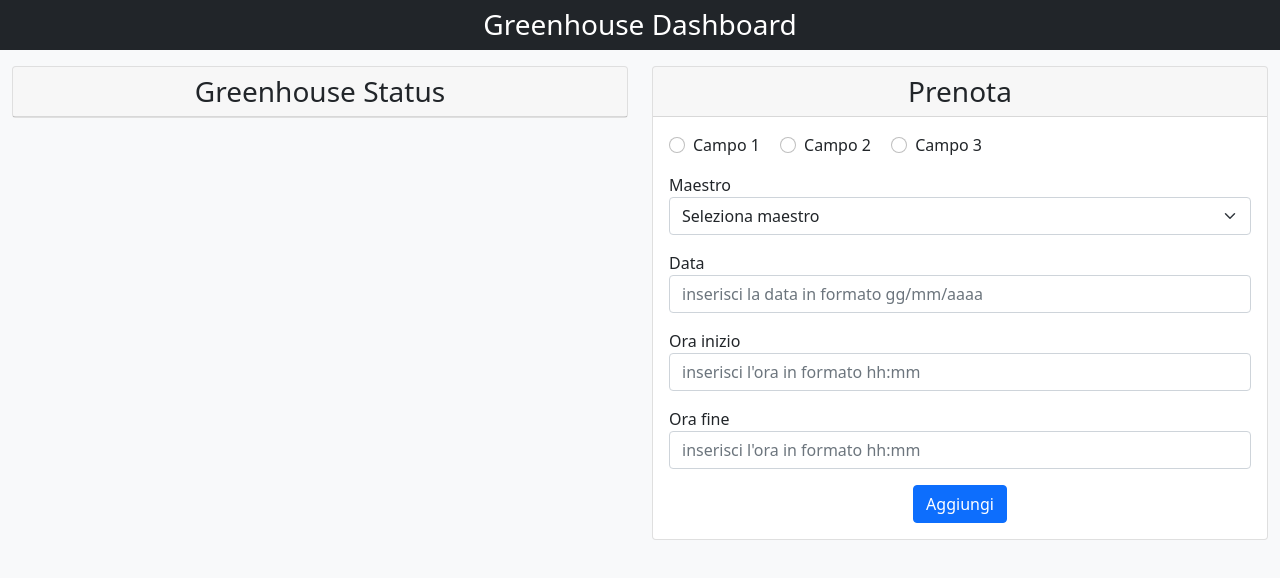
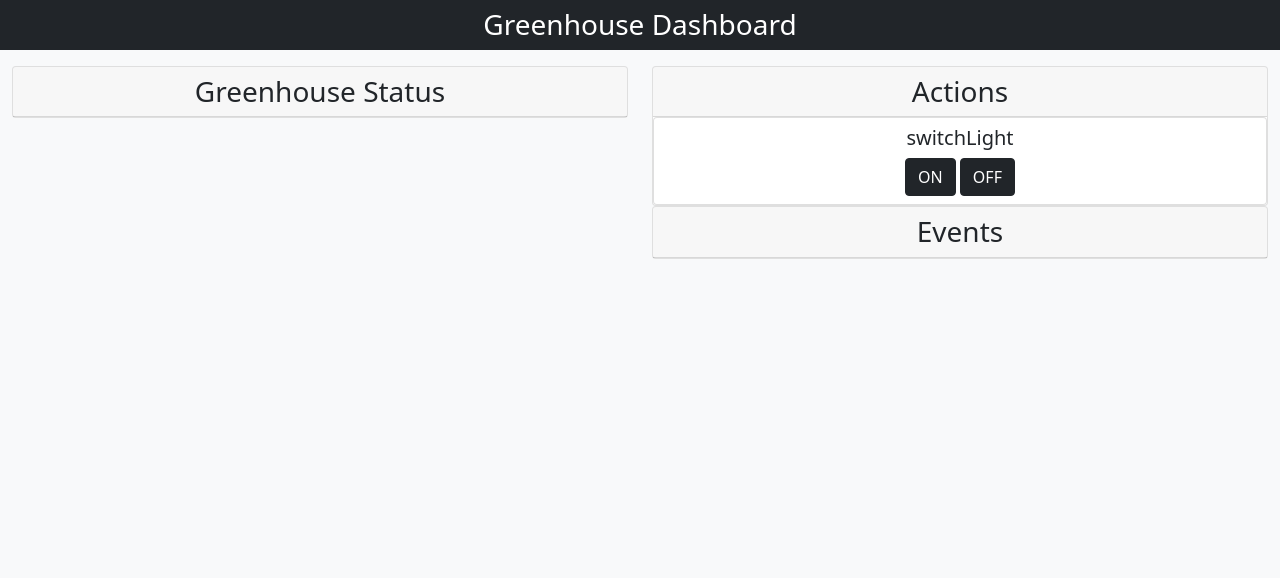
Before and after one commit to aleshark87/Greenhouse-Dashboard, a website built with Parcel: page src/index.html in a window 1280 px wide. Built offline with nearby package versions, Linux system fonts and the light colour scheme.

Commit message:
actions works

```diff
--- a/src/index.html
+++ b/src/index.html
@@ -46,53 +46,23 @@
 
             <div class="col-12 col-lg-6 py-3">
                 <div class="card">
-                    <form id="add_booking" autocomplete="off">
-                        <legend class="card-header text-center h3">Prenota</legend>
-                        <div class="card-body">
-                            <div class="form-check form-check-inline">
-                                <input type="radio" id="1" name="field-select" value="1" class="form-check-input">
-                                <label for="1" class="form-check-label ">Campo 1</label>
-                            </div>
-                            <div class="form-check form-check-inline">
-                                <input type="radio" id="2" name="field-select" value="2" class="form-check-input">
-                                <label for="2" class="form-check-label">Campo 2</label>
-                            </div>
-                            <div class="form-check form-check-inline mb-3">
-                                <input type="radio" id="3" name="field-select" value="3" class="form-check-input">
-                                <label for="3" class="form-check-label">Campo 3</label>
-                            </div><br>
-
-                            <span class="mt-3">Maestro</span>
-                            <select id="select-master" class="form-select mb-3" name="select-teacher">
-                                <option selected>Seleziona maestro</option>
-                                <option value="1">Davide</option>
-                                <option value="2">Thomas</option>
-                                <option value="3">Montini</option>
-                                <option value="4">Solo campo</option>
-                            </select>
-
-                            <div class="mb-3">
-                                <label for="datepicker">Data</label>
-                                <input class="form-control" id="datepicker" type="text"
-                                    placeholder="inserisci la data in formato gg/mm/aaaa">
-                            </div>
-
-                            <div class="mb-3">
-                                <label for="timepicker-start">Ora inizio</label>
-                                <input class="form-control" id="timepicker-start" type="text"
-                                    placeholder="inserisci l'ora in formato hh:mm">
-                            </div>
-                            <div class="mb-3">
-                                <label for="timepicker-end">Ora fine</label>
-                                <input class="form-control" id="timepicker-end" type="text"
-                                    placeholder="inserisci l'ora in formato hh:mm">
-                            </div>
-
-                            <div class="text-center">
-                                <button type="button" id="aggiungi" class="btn btn-primary">Aggiungi</button>
-                            </div>
-                        </div>
-                    </form>
+                    <h3 class="text-center card-header">Actions</h3>
+                    <div id="actionContent">
+                        <ul class="list-group" id="actions">
+                            <li class="list-group-item text-center">
+                                <h5>switchLight</h5>
+                                <button type="button" id="switchOn" class="btn btn-dark">ON</button>
+                                <button type="button" id="switchOff" class="btn btn-dark">OFF</button>
+                            </li>
+                        </ul>
+                    </div>
+                </div>
+                <div class="card">
+                    <h3 class="text-center card-header">Events</h3>
+                    <div id="eventContent">
+                        <ul class="list-group" id="events">
+                        </ul>
+                    </div>
                 </div>
             </div>
         </div>
--- a/src/js-modules/AjaxRequests.js
+++ b/src/js-modules/AjaxRequests.js
@@ -5,3 +5,12 @@ export function ajaxRequest(uri, type, headers){
         headers: headers,
       });
 }
+
+export function ajaxRequestData(uri, type, headers, data){
+  return $.ajax({
+    url: uri,
+    type: type,
+    headers: headers,
+    data: data
+  });
+}
--- a/src/js-modules/ConnectionParams.js
+++ b/src/js-modules/ConnectionParams.js
@@ -17,3 +17,9 @@ export const standardHeader = {
     'accept': 'application/json',
     'Authorization': 'Basic ZGl0dG86ZGl0dG8='
 };
+
+export const headerPostMessage = {
+    'Authorization': 'Basic ZGl0dG86ZGl0dG8=',
+    'accept': '*/*',
+    'Content-Type': 'application/json'
+};
--- a/src/js-modules/InitPage.js
+++ b/src/js-modules/InitPage.js
@@ -1,3 +1,6 @@
+import { ajaxRequestData } from "./AjaxRequests.js";
+import { headerPostMessage } from "./ConnectionParams.js";
+
 export function createStatusList(featureProperties){
     for( let[featureName, value] of featureProperties){
       let liItem = '<li class="list-group-item text-center">';
@@ -17,4 +20,28 @@ export function createStatusList(featureProperties){
       liItem += '</li>'
       $('#status').append(liItem);
     }
+}
+
+/*
+* I can't create action page completely blind about what they do.
+*/
+export function createActionList(actionEP){
+  for(let action of actionEP){
+    $('#switchOn').click(function(){
+      let jsonData = '"ON"'
+      ajaxRequestData(actionEP[0], 'POST', headerPostMessage,
+      jsonData);
+      console.log('request sent');
+    });
+    $('#switchOff').click(function(){
+      let jsonData = '"OFF"'
+      ajaxRequestData(actionEP[0], 'POST', headerPostMessage,
+      jsonData);
+      console.log('request sent');
+    });
   }
+}
+
+export function createEventList(eventEP){
+
+}
--- a/src/js-modules/ThingDescription.js
+++ b/src/js-modules/ThingDescription.js
@@ -40,18 +40,15 @@ export async function retrieveFeaturesProperties(){
 }
 
 export function retrieveActionsEndpoints(){
-    let actionEP = new Map();
+    let actionEP = [];
     const thingBaseUri = JSONPath({ path: '$.base', json:thingTD });
     const actionsBaseUri = JSONPath({ path: '$.actions..forms[0].href', json:thingTD });
     const actionSize = JSONPath({ path: '$.length', json:actionsBaseUri });
     for(let i = 0; i < actionSize; i++){
         let path = '$[' + i + ']';
-        let actionName = JSONPath({ path: path, json:actionsBaseUri }).toString()
-                            .split("messages/")[1]
-                            .split('{?timeout,response-required}')[0];
         let actionUri = JSONPath({ path: path, json:actionsBaseUri }).toString();
         const uri = explodeURIActions(thingBaseUri + actionUri);
-        actionEP.set(actionName, uri);
+        actionEP.push(uri);
     }
     return actionEP;
 }
--- a/src/main.js
+++ b/src/main.js
@@ -1,14 +1,14 @@
 import * as ThingDescription from './js-modules/ThingDescription.js'
 import {setSSEFeatures} from './js-modules/EventsSSE.js';
-import {createStatusList} from './js-modules/InitPage.js'
+import {createStatusList, createActionList, createEventList} from './js-modules/InitPage.js'
 
 await ThingDescription.init();
 let featureProperties = await ThingDescription.retrieveFeaturesProperties();
 let sseFeaturesEP = ThingDescription.retrieveSSEPropertiesEndpoints();
 let actionEP = ThingDescription.retrieveActionsEndpoints();
-console.log(actionEP);
 
 $(document).ready(function() {
   createStatusList(featureProperties);
+  createActionList(actionEP);
   setSSEFeatures(sseFeaturesEP);
 });
```
